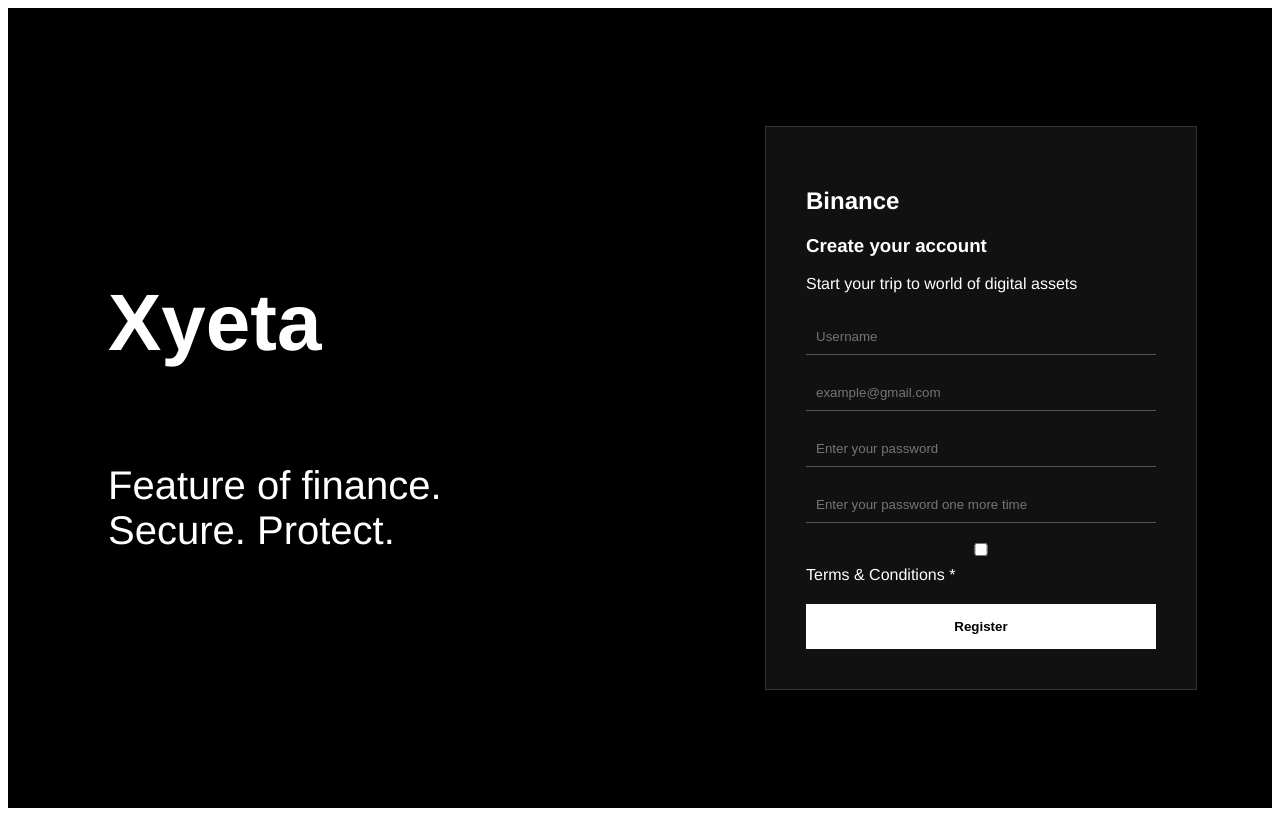
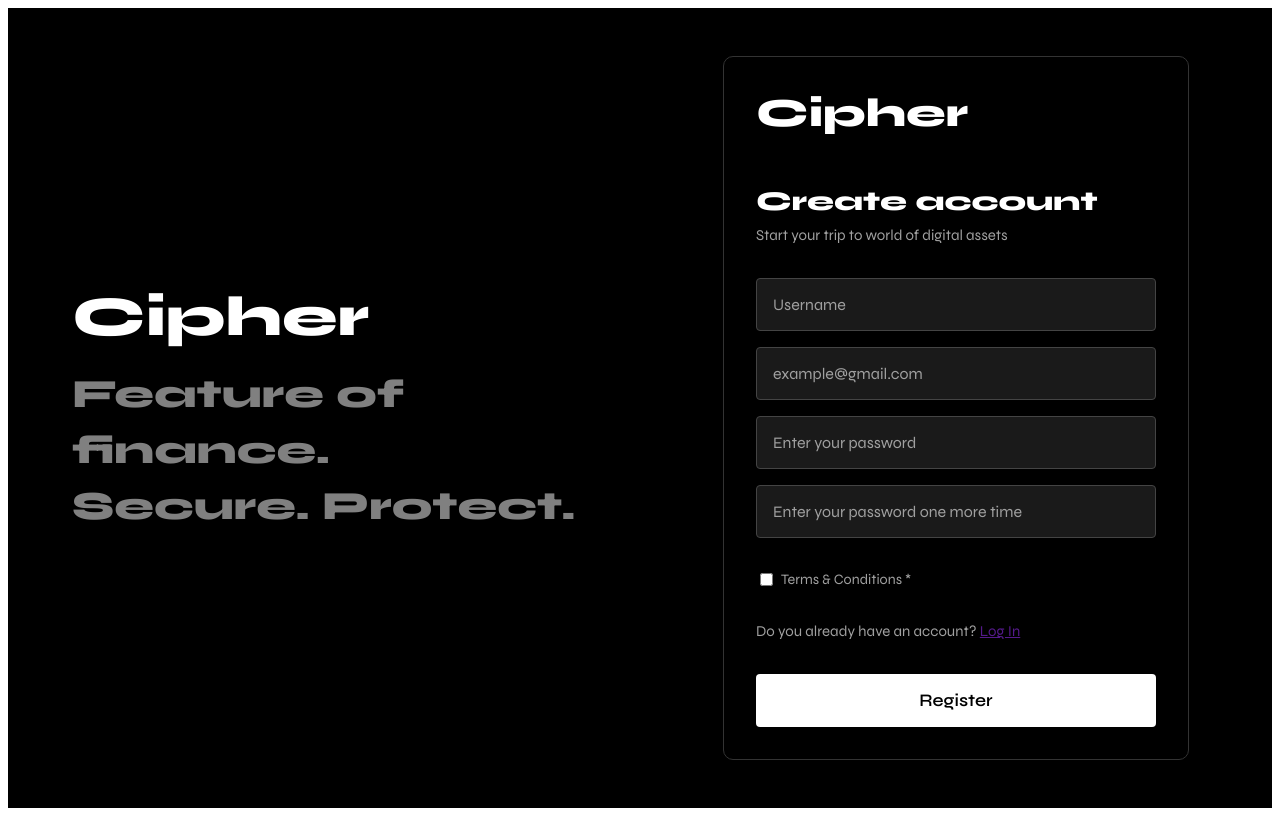
Before and after one commit to 21sadder/cypher-stock, an Angular app in the folder frontend/project/: page /register in a window 1280 px wide. Built offline with nearby package versions, Linux system fonts and the light colour scheme.

Commit message:
working registration finaly

```diff
--- a/frontend/project/src/app/register/register.css
+++ b/frontend/project/src/app/register/register.css
@@ -1,51 +1,170 @@
+/* Імпорт шрифту (вже є в HTML) */
+@import url('https://fonts.googleapis.com/css2?family=Syne:wght@400..800&display=swap');
+
+/* Основний контейнер */
 .register-container {
   display: flex;
-  height: 100vh;
-  background-color: #000;
-  color: #fff;
-  font-family: Syne, "Helvetica Neue", Helvetica, Arial, sans-serif;
+  min-height: 100vh;
+  background-color: #000000; /* Чорний фон */
+  font-family: 'Syne', sans-serif;
+  color: #ffffff;
+  margin: 0;
+  padding: 0;
 }
 
+/* Ліва частина: бренд */
 .brand-side {
   flex: 1;
   display: flex;
   flex-direction: column;
-  justify-content: center;
-  padding-left: 100px;
-  font-size: 40px;
+  justify-content: center; /* Центрування по вертикалі */
+  align-items: flex-start; /* Вирівнювання наліво (замість center) */
+  padding: 2rem;
+  background-color: #000000;
+  text-align: left; /* Глобальне вирівнювання тексту наліво */
 }
 
+.brand-side h1 {
+  font-size: 3.5rem; /* Великий заголовок */
+  font-weight: 800;
+  color: #ffffff;
+  margin: 0 0 1rem 0;
+  text-align: left;
+  padding-left: 2rem; /* Відступ від лівого краю для естетики */
+}
+
+.brand-side .subtitle {
+  font-size: 2.5rem;
+  font-weight: 800;
+  color: #a0a0a0; /* Сірий колір */
+  margin: 0;
+  line-height: 1.4;
+  opacity: 0.8; /* Легка прозорість */
+  padding-left: 2rem; /* Той самий відступ для підзаголовка */
+}
+
+/* Права частина: форма */
 .form-side {
   flex: 1;
   display: flex;
+  justify-content: center;
   align-items: center;
-  justify-content: center;
+  padding: 2rem;
+  background-color: #000000;
+  /* Видалив border-left — тепер без лінії по центру */
 }
 
-form {
-  width: 350px;
-  background: #111;
-  padding: 40px;
-  border: 1px solid #333;
+.form-side form {
+  width: 100%;
+  max-width: 400px; /* Обмежена ширина */
+  padding: 2rem;
+  background-color: #000000;
+  border: 1px solid #333333; /* Тонка рамка */
+  border-radius: 10px; /* Заокруглення */
+  box-shadow: 0 4px 20px rgba(0, 0, 0, 0.7); /* Тінь для "піднесеного" ефекту, без жорсткої лінії */
 }
 
-input {
+.form-side h2 {
+  font-size: 2.5rem;
+  font-weight: 800;
+  color: #ffffff;
+  margin: 0 0 3rem 0;
+  text-align: left;
+}
+
+.form-side h3 {
+  font-size: 1.7rem;
+  font-weight: 800;
+  color: #ffffff;
+  margin: 0 0 0.5rem 0;
+  text-align: left;
+}
+
+.form-side p {
+  font-size: 15px;
+  color: #a0a0a0;
+  margin: 0 0 2rem 0;
+  text-align: left;
+  line-height: 1.4;
+}
+
+/* Поля вводу */
+.form-side input[type="text"],
+.form-side input[type="email"],
+.form-side input[type="password"] {
   width: 100%;
-  padding: 10px;
-  margin: 10px 0;
-  background: transparent;
-  border: none;
-  border-bottom: 1px solid #555;
-  color: white;
+  padding: 1rem;
+  margin-bottom: 1rem;
+  background-color: #1a1a1a; /* Темніший фон для інпутів, як на скріншоті */
+  border: 1px solid #444444; /* Трохи світліший бордер для кращого контрасту */
+  border-radius: 4px;
+  color: #ffffff;
+  font-size: 1rem;
+  font-family: 'Syne', sans-serif;
   box-sizing: border-box;
 }
 
-button {
+.form-side input::placeholder {
+  color: #a0a0a0; /* Сірий плейсхолдер */
+}
+
+.form-side input:focus {
+  outline: none;
+  border-color: #ffffff; /* Білий при фокусі */
+}
+
+/* Чекбокс */
+.checkbox {
+  display: flex;
+  align-items: center;
+  margin: 1rem 0 2rem 0;
+  font-size: 0.9rem;
+  color: #a0a0a0;
+}
+
+.checkbox input[type="checkbox"] {
+  width: auto;
+  margin-right: 0.5rem;
+  accent-color: #ffffff; /* Білий чекбокс */
+}
+
+/* Кнопка */
+.form-side button {
   width: 100%;
-  padding: 15px;
-  margin-top: 20px;
-  background: white;
+  padding: 1rem;
+  background-color: #ffffff;
+  color: #000000;
   border: none;
-  font-weight: bold;
+  border-radius: 4px;
+  font-size: 1.1rem;
+  font-weight: 600;
+  font-family: 'Syne', sans-serif;
   cursor: pointer;
+  transition: background-color 0.3s ease;
 }
+
+.form-side button:hover {
+  background-color: #f0f0f0; /* Ховер-ефект */
+}
+
+/* Адаптивність */
+@media (max-width: 768px) {
+  .register-container {
+    flex-direction: column;
+  }
+
+  .brand-side,
+  .form-side {
+    flex: none;
+    padding: 1rem;
+  }
+
+  .form-side form {
+    padding: 1rem;
+    max-width: none;
+  }
+
+  .brand-side h1 {
+    font-size: 2.5rem;
+  }
+}
--- a/frontend/project/src/app/register/register.html
+++ b/frontend/project/src/app/register/register.html
@@ -1,13 +1,17 @@
+<link rel="preconnect" href="https://fonts.googleapis.com">
+<link rel="preconnect" href="https://fonts.gstatic.com" crossorigin>
+<link href="https://fonts.googleapis.com/css2?family=Syne:wght@400..800&display=swap" rel="stylesheet">
+
 <div class="register-container">
   <div class="brand-side">
-    <h1>Xyeta</h1>
+    <h1>Cipher</h1>
     <p class="subtitle">Feature of finance.<br>Secure. Protect.</p>
   </div>
 
   <div class="form-side">
     <form  (ngSubmit) = "register()" #regForm="ngForm">
-      <h2>Binance</h2>
-      <h3>Create your account</h3>
+      <h2>Cipher</h2>
+      <h3>Create account</h3>
       <p>Start your trip to world of digital assets</p>
 
       <input type = "text" placeholder="Username" [(ngModel)]="username" name="username" required>
@@ -19,6 +23,9 @@
         <input type = "checkbox" required> Terms & Conditions *
       </label>
 
+      <!-- TODO  -->
+      <p>Do you already have an account? <a href="">Log In</a></p>
+
       <button type = "submit">Register</button>
     </form>
   </div>
```
